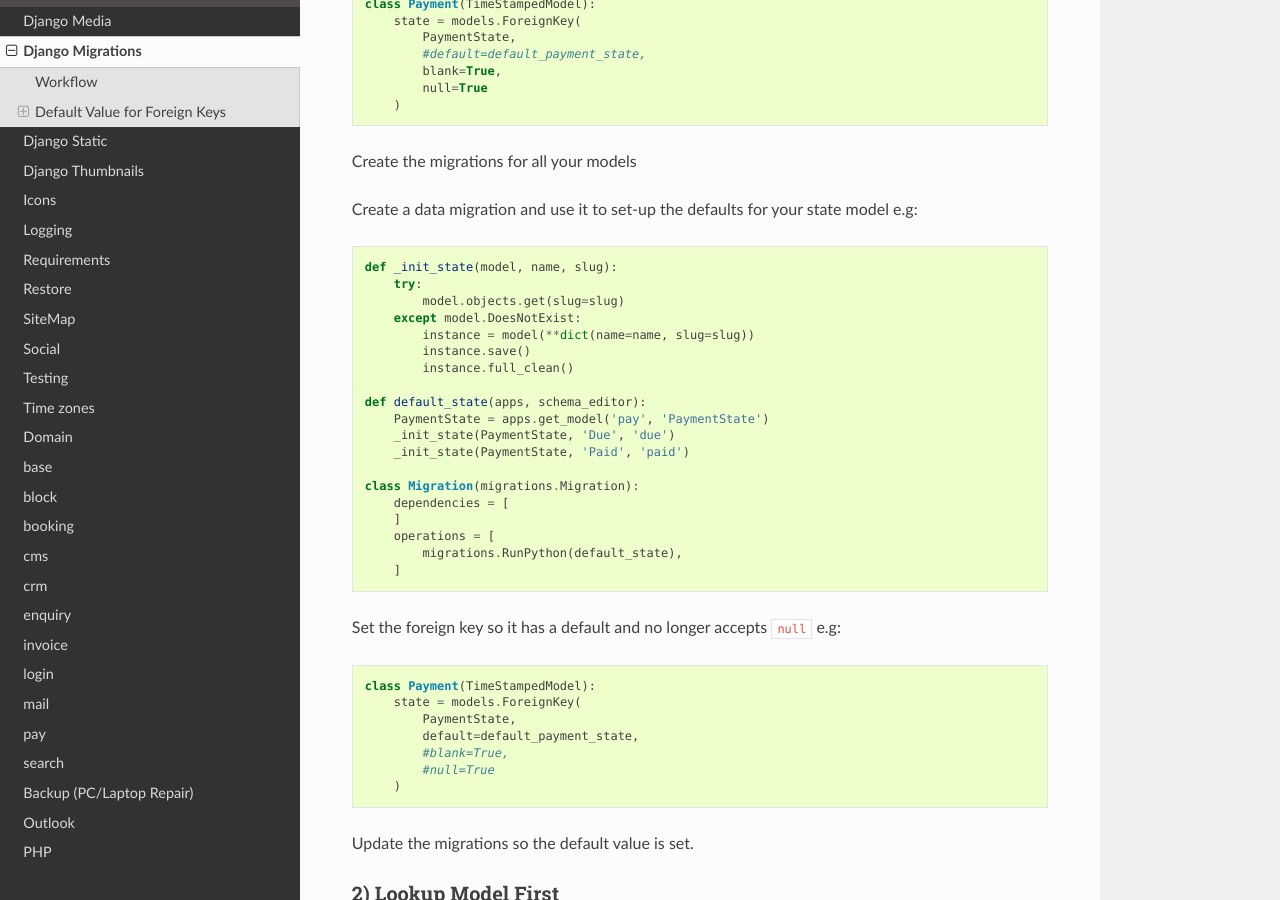
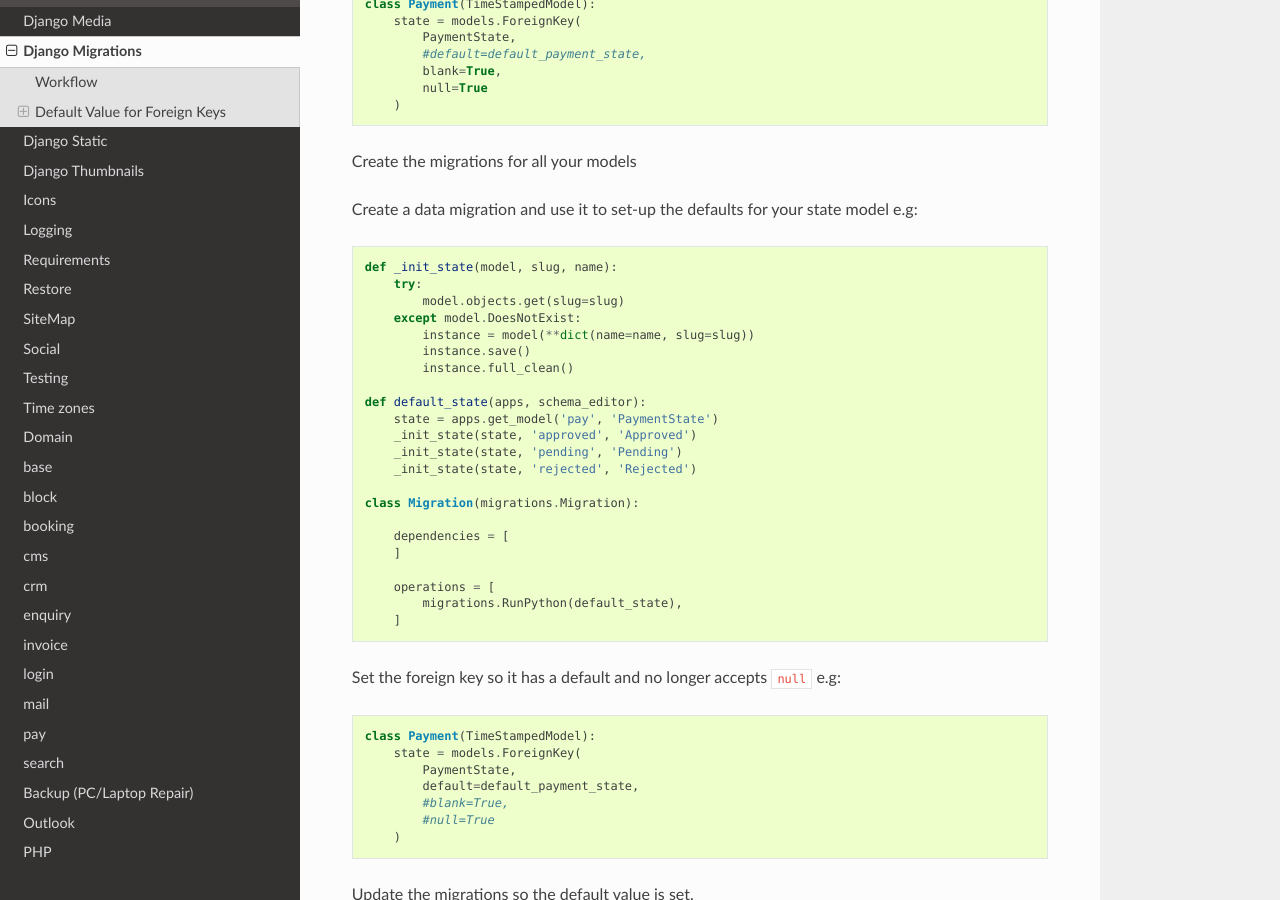
Before and after one commit to pkimber/old-docs-migrated-to-gitlab, a Sphinx documentation site: the page built from source/dev-django-migrations.rst, in a window 1280 px wide and 900 px high, scrolled down 1110 px. Built offline with Sphinx 7.4.7 and the Read the Docs theme 2.0.0, drawn with Linux system fonts in a browser that asks for light colours.

Commit message:
foreign keys - default value

```diff
--- a/source/dev-django-migrations.rst
+++ b/source/dev-django-migrations.rst
@@ -61,7 +61,7 @@ Create the migrations for all your models
 Create a data migration and use it to set-up the defaults for your state model
 e.g::
 
-  def _init_state(model, name, slug):
+  def _init_state(model, slug, name):
       try:
           model.objects.get(slug=slug)
       except model.DoesNotExist:
@@ -70,13 +70,16 @@ e.g::
           instance.full_clean()
 
   def default_state(apps, schema_editor):
-      PaymentState = apps.get_model('pay', 'PaymentState')
-      _init_state(PaymentState, 'Due', 'due')
-      _init_state(PaymentState, 'Paid', 'paid')
+      state = apps.get_model('pay', 'PaymentState')
+      _init_state(state, 'approved', 'Approved')
+      _init_state(state, 'pending', 'Pending')
+      _init_state(state, 'rejected', 'Rejected')
 
   class Migration(migrations.Migration):
+
       dependencies = [
       ]
+
       operations = [
           migrations.RunPython(default_state),
       ]
```
